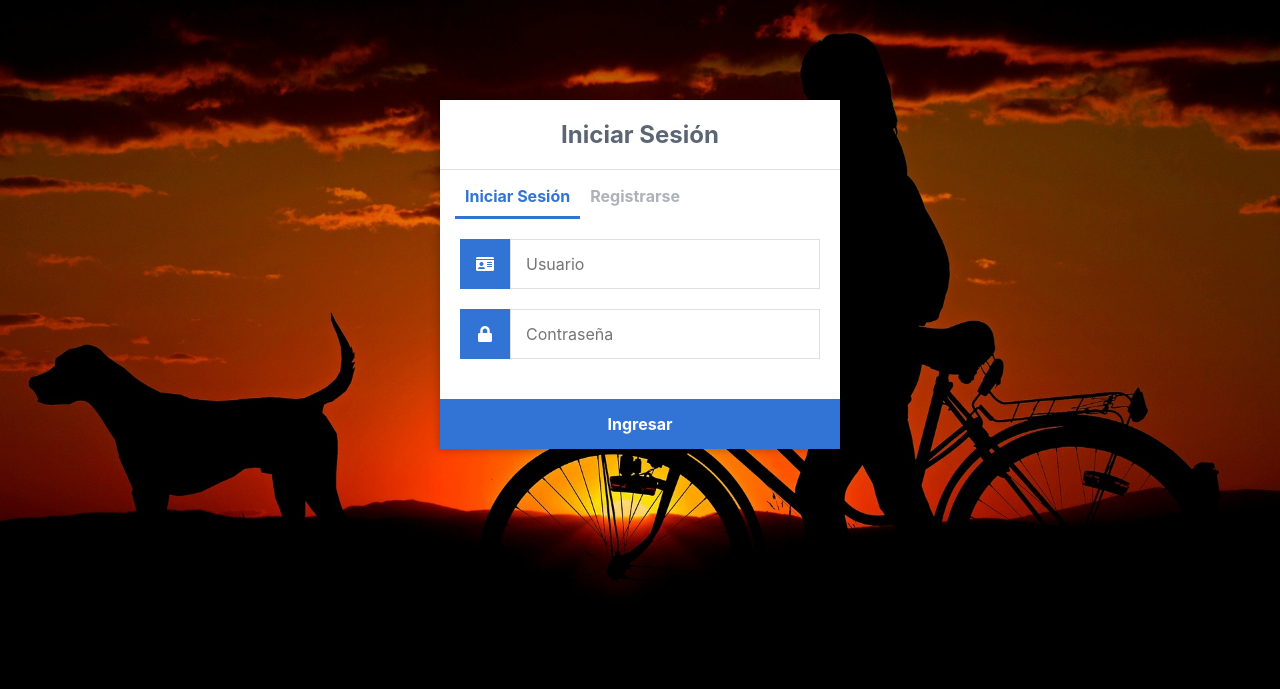
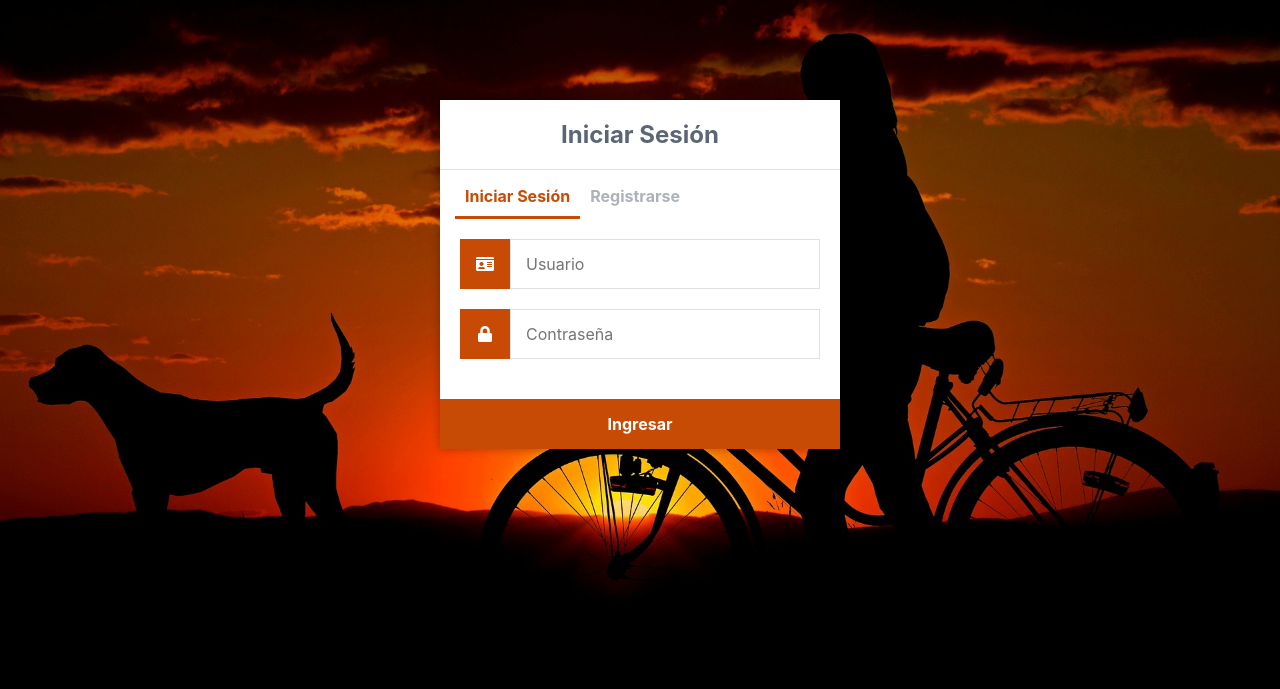
Before and after one commit to paulacarbone/loginMascotapp, a Flask app: page / in a window 1280 px wide. Shown: the top 689 px of the page. Run offline with Flask 2, Linux system fonts and the light colour scheme; some libraries are stand-ins or nearby versions.

Commit message:
se cambian algunos estilos y se agrega ícono a las paginas

```diff
--- a/static/style.css
+++ b/static/style.css
@@ -41,8 +41,10 @@ body {
     color: #9da3ac;
 }
 .login .links a.active, .register .links a.active, .edit .links a.active {
-    border-bottom: 3px solid #3274d6;
-    color: #3274d6;
+    /* border-bottom: 3px solid #3274d6; */
+    border-bottom: 3px solid rgb(199, 75, 4);
+    /* color: #3274d6; */
+    color: rgb(199, 75, 4);
 }
 .login form, .register form, .edit form {
     display: flex;
@@ -56,7 +58,9 @@ body {
     align-items: center;
     width: 50px;
     height: 50px;
-    background-color: #3274d6;
+    /* background-color: #3274d6; */
+    background-color: rgb(199, 75, 4);
+
     color: #ffffff;
 }
 
@@ -71,7 +75,8 @@ body {
     width: 100%;
     padding: 15px;
     margin-top: 20px;
-    background-color: #3274d6;
+    /* background-color: #3274d6; */
+    background-color: rgb(199, 75, 4);
     border: 0;
     cursor: pointer;
     font-weight: bold;
@@ -79,7 +84,7 @@ body {
     transition: background-color 0.2s;
 }
 .login form input[type="submit"]:hover, .register form input[type="submit"]:hover {
-    background-color: #2868c7;
+    background-color: #f59158;
     transition: background-color 0.2s;
 }
 .navtop {
@@ -150,9 +155,3 @@ body.loggedin {
   padding: 5px;
   margin: 0 0 10px 0;
 }
-.msg-success {
-    color: limegreen;
-}
-.msg-error {
-    color: red;
-}
--- a/templates/edit.html
+++ b/templates/edit.html
@@ -3,6 +3,7 @@
 <head>
     <meta charset="utf-8">
     <title>Editar Usuario</title>
+    <link rel="shortcut icon" href="/static/images/icono.jpg" />
 
     <link rel="stylesheet" href="{{ url_for('static', filename='edit.css') }}">
     <link rel="stylesheet" href="https://use.fontawesome.com/releases/v5.7.1/css/all.css">
--- a/templates/layout.html
+++ b/templates/layout.html
@@ -3,7 +3,7 @@
 	<head>
 		<meta charset="utf-8">
 		<title>{% block title %}{% endblock %}</title>
-
+		<link rel="shortcut icon" href="/static/images/icono.jpg" />
 		<link rel="stylesheet" href="{{ url_for('static', filename='style.css') }}">
 		<link rel="stylesheet" href="https://use.fontawesome.com/releases/v5.7.1/css/all.css">
 	</head>
--- a/templates/register.html
+++ b/templates/register.html
@@ -3,6 +3,7 @@
 	<head>
 		<meta charset="utf-8">
 		<title>Registrarse</title>
+		<link rel="shortcut icon" href="/static/images/icono.jpg" />
 		<link rel="stylesheet" href="{{ url_for('static', filename='style.css') }}">
 		<link rel="stylesheet" href="https://use.fontawesome.com/releases/v5.7.1/css/all.css">
 	</head>
```
Also changed, not shown: static/edit.css (+5 -5 lines), static/images/descarga.png (deleted), static/images/fondo1.jpg (deleted).
